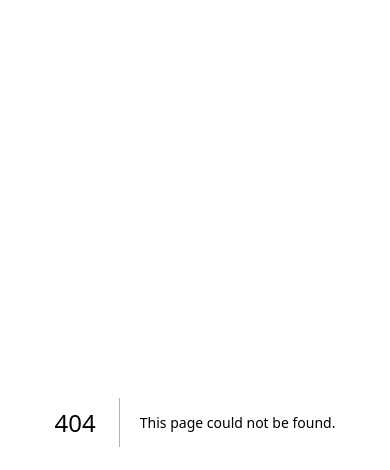
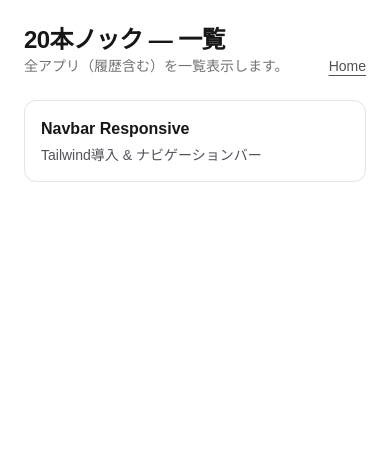
Before and after one commit to matcha4smiley/knock, a Next.js app: page /knocks-tailwind in a window 390 px wide. Before the commit this address had no page. Shown: the top 470 px of the page. Built offline with nearby package versions, Linux system fonts and the light colour scheme.

Commit message:
add hamburger menu

```diff
--- /dev/null
+++ b/src/app/knocks-tailwind/day1_navbar/page.tsx
@@ -0,0 +1,54 @@
+"use client"
+import { useState, useEffect } from "react";
+
+export default function Page(){
+    const [open, setOpen] = useState(false);
+
+    useEffect(() => {
+        const onResize = () => {
+            if(window.matchMedia("(min-width: 768px)").matches) {
+                setOpen(false);
+            }
+        };
+        window.addEventListener("resize", onResize);
+        return () => window.removeEventListener("resize", onResize)
+    }, []);
+
+    return(
+        <header className="flex items-center justify-between px-4 py-3 shadow-md">
+            <div className="text-xl font-bold">MySite</div>
+            <nav className="hidden md:flex space-x-6">
+                <a href="#" className="hover:text-blue-500">Home</a>
+                <a href="#" className="hover:text-blue-500">About</a>
+                <a href="#" className="hover:text-blue-500">Contact</a>
+            </nav>
+            <button
+                className="md:hidden p-2 border rounded focus:ring-2w focus:ring-blue-500"
+                aria-label={open ? "Close menu" : "Open menu"}
+                aria-expanded={open}
+                aria-controls="mobile-menu"
+                onClick={() => setOpen((v)=>!v)}
+            >
+                ☰
+                <span className="sr-only">{open ? "Close menu" : "Open menu"}</span>
+            </button>
+            {/* モバイルメニュー（md未満で表示、openのときだけ描画） */}
+            <div
+                id="mobile-menu"
+                className={`
+                    ${open ? "block" : "hidden"}
+                    md:hidden
+                    absolute left-0 right-0 top-[56px]
+                    border-t
+                    bg-white
+                `}
+            >
+                <ul className="flex flex-col px-4 py-3 gap-y-3">
+                    <li><a href="#" className="block hover:text-blue-500">Home</a></li>
+                    <li><a href="#" className="block hover:text-blue-500">About</a></li>
+                    <li><a href="#" className="block hover:text-blue-500">Contact</a></li>
+                </ul>
+            </div>
+        </header>
+    );
+}
--- /dev/null
+++ b/src/app/knocks-tailwind/page.tsx
@@ -0,0 +1,37 @@
+// app/knocks/page.tsx
+import Link from 'next/link'
+
+type AppItem = { day: number; slug: string; title: string; desc: string }
+
+const APPS: AppItem[] = [
+    { day: 1, slug: 'day1_navbar', title: 'Navbar Responsive', desc: 'Tailwind導入 & ナビゲーションバー' },
+]
+
+export default function KnocksCatalogPage() {
+    const sorted = [...APPS].sort((a, b) => a.day - b.day)
+    return (
+        <main className="mx-auto max-w-6xl p-6">
+            <header className="mb-6 flex items-end justify-between">
+                <div>
+                    <h1 className="text-2xl font-semibold tracking-tight">20本ノック — 一覧</h1>
+                    <p className="text-sm text-neutral-500">全アプリ（履歴含む）を一覧表示します。</p>
+                </div>
+                <Link href="/" className="text-sm underline underline-offset-4 text-neutral-600 hover:text-neutral-900 dark:text-neutral-300">Home</Link>
+            </header>
+
+            <ul className="grid gap-4 sm:grid-cols-2 lg:grid-cols-3">
+                {sorted.map((it) => (
+                    <li key={it.slug}>
+                        <a
+                            href={`/knocks-tailwind/${it.slug}`}
+                            className="block rounded-xl border border-zinc-200 dark:border-zinc-800 p-4 hover:shadow-sm transition-shadow"
+                        >
+                            <h3 className="text-base font-semibold">{it.title}</h3>
+                            <p className="mt-1 text-sm text-zinc-600 dark:text-zinc-400">{it.desc}</p>
+                        </a>
+                    </li>
+                ))}
+            </ul>
+        </main>
+    )
+}
```
